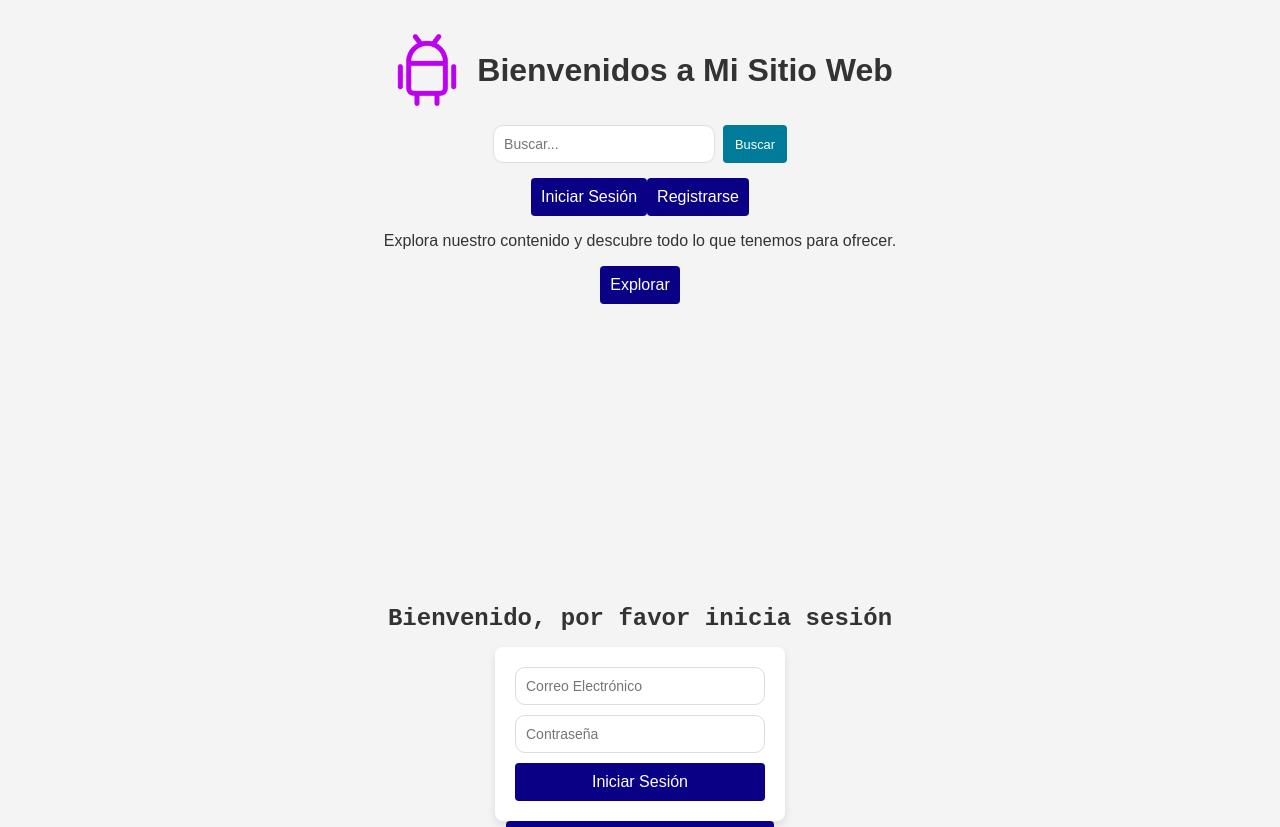
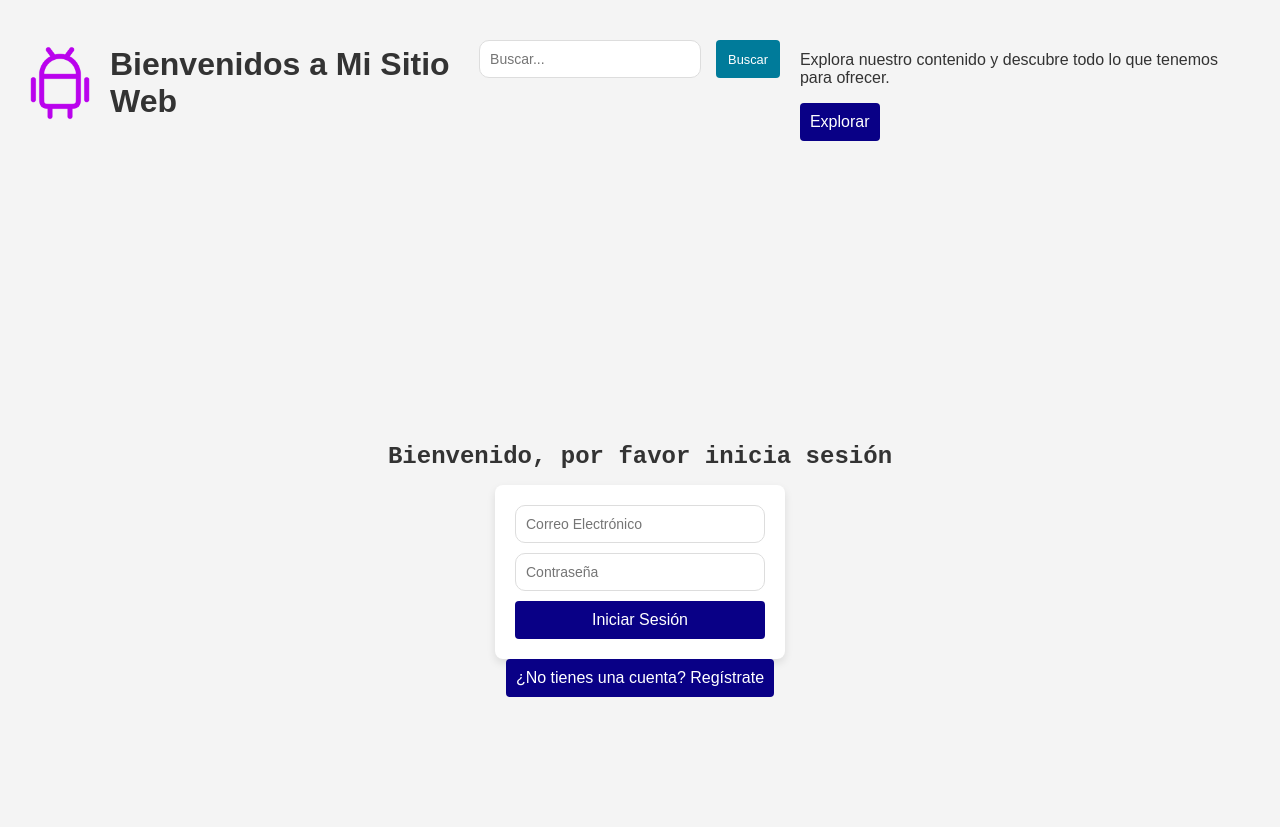
Before and after one commit to Ca8allero02/fullstack-master, a React (Create React App) app in the folder front/: page / in a window 1280 px wide. Shown: the top 827 px of the page. Built offline with nearby package versions, Linux system fonts and the light colour scheme.

Commit message:
update style header

```diff
--- a/front/src/componentes/head.css
+++ b/front/src/componentes/head.css
@@ -1,51 +1,55 @@
 .homepage {
-    text-align: center;
+    text-align: left;
     font-family: Arial, sans-serif;
     padding: 20px;
+    display: flex;
+    justify-content: space-between;
+    align-items: flex-start;
 }
 
 .header {
-    margin-top: 10px;  /* Reducir el margen superior */
+    margin-top: 5px;
     display: flex;
-    justify-content: center;
+    justify-content: flex-start; /* Alinea el contenido a la izquierda */
     align-items: center;
-    gap: 10px;  /* Reducir espacio entre el logo y el título */
+    gap: 10px;
 }
 
 .logo {
-    width: 80px;  /* Reducir el tamaño del logo */
+    width: 80px;
     height: auto;
 }
 
 .title {
-    font-size: 1.2rem;  /* Reducir el tamaño del texto */
+    font-size: 1.2rem;
     color: #333;
     font-weight: bold;
     margin: 0;
 }
 
 .search-bar {
-    margin: 15px 0;  /* Reducir el margen de la barra de búsqueda */
     display: flex;
-    justify-content: center;
-    gap: 8px;  /* Reducir espacio entre el input y el botón */
+    justify-content: flex-end; /* Alinea la barra de búsqueda a la derecha */
+    align-items: bottom;
+    gap: 15px;
+    margin: 20px; /* Elimina el margen vertical */
 }
 
 .search-input {
-    padding: 6px;  /* Reducir padding para hacer el campo de texto más pequeño */
-    width: 200px;  /* Reducir el ancho del campo de texto */
+    padding: 6px;
+    width: 200px;
     border: 1px solid #ccc;
     border-radius: 4px;
 }
 
 .search-button {
-    padding: 6px 12px;  /* Reducir padding del botón */
+    padding: 6px 12px;
     background-color: #007B9A;
     color: white;
     border: none;
     border-radius: 4px;
     cursor: pointer;
-    font-size: 0.8rem;  /* Reducir tamaño de la fuente */
+    font-size: 0.8rem;
 }
 
 .search-button:hover {
@@ -53,9 +57,16 @@
 }
 
 .buttons {
-    display: none;  /* Mantener los botones ocultos */
+    display: none;
 }
 
 .content {
-    margin-top: 15px;  /* Reducir margen superior */
+    margin-top: 15px;
+    margin-right: 15px;
 }
+
+.explore-button{
+        display: flex;
+        justify-content: flex-end;
+        align-items: end;
+}
--- a/front/src/componentes/head.js
+++ b/front/src/componentes/head.js
@@ -19,16 +19,6 @@ const HomePage = () => {
                 <button className="search-button">Buscar</button>
             </div>
 
-            {/* Botones principales */}
-            <nav>
-            <Link to="/api/login">
-                <button>Iniciar Sesión</button>
-            </Link>
-            <Link to="/api/register">
-                <button>Registrarse</button>
-            </Link>
-        </nav>
-
             {/* Contenido adicional */}
             <div className="content">
                 <p>Explora nuestro contenido y descubre todo lo que tenemos para ofrecer.</p>
```
